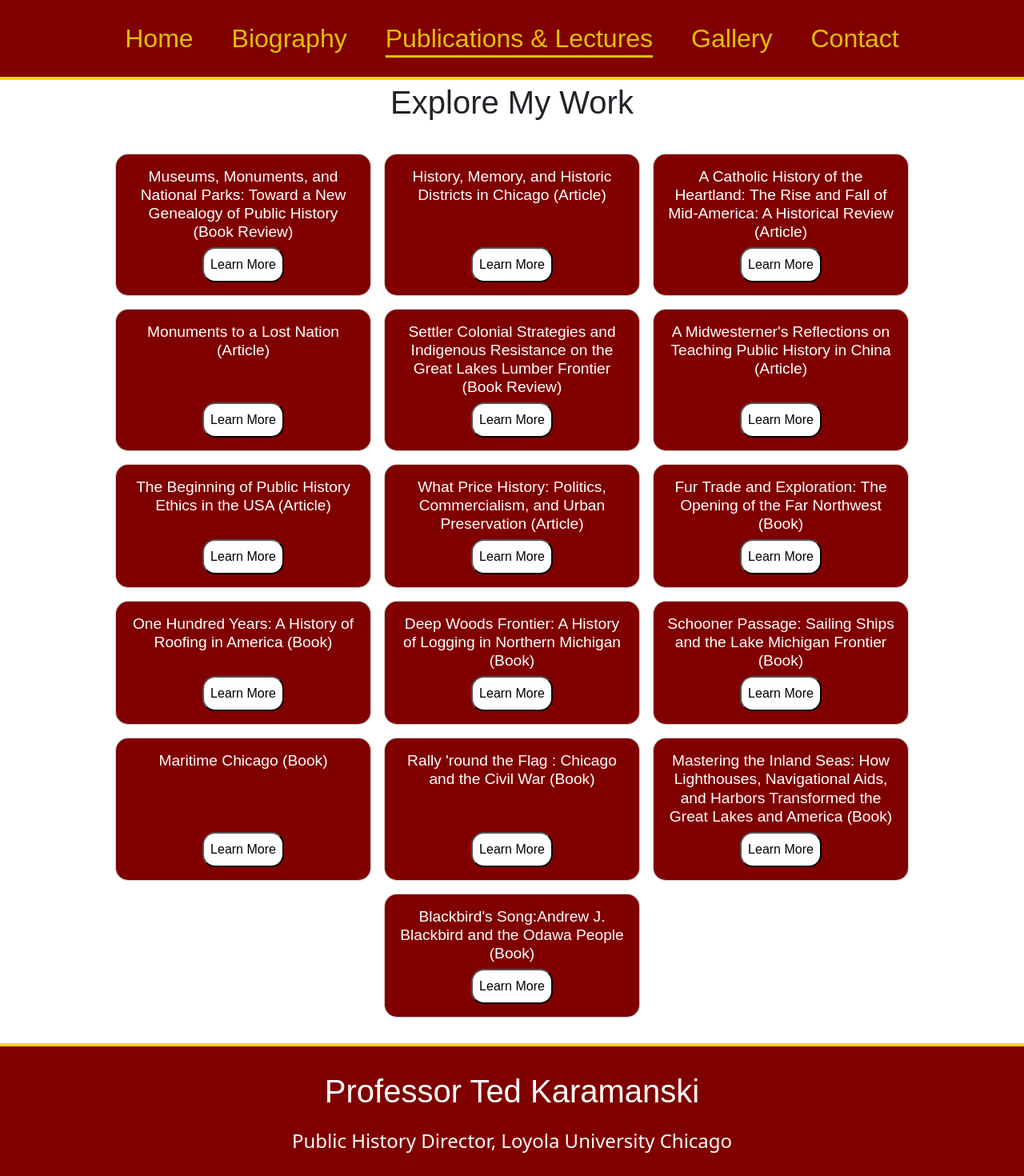
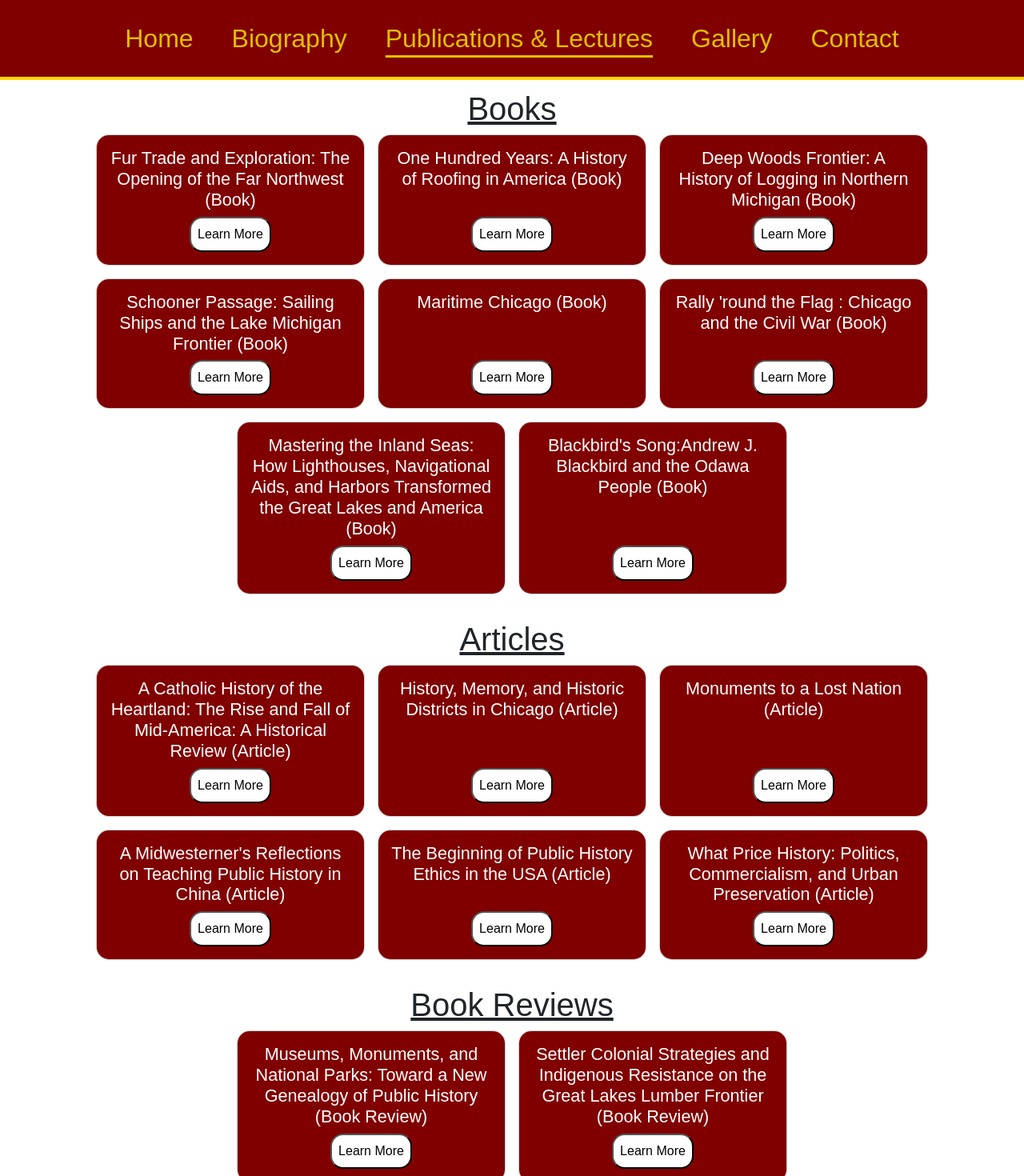
Before and after one commit to alecnissen/ted-personal-website, a React (Vite) app: page /Publications in a window 1280 px wide. Shown: the top 1470 px of the page at 80% size. Built offline with nearby package versions, Linux system fonts and the light colour scheme; a web font is replaced by a local one.

Commit message:
refactored publications page, to include sections for books, book reviews, and articles

```diff
--- a/notes.js
+++ b/notes.js
@@ -94,3 +94,7 @@
 // an underline will indicate what page the user is currently on,
 
 // look back at previous example and implement
+
+// ***
+
+// organize publications into different sections
--- a/src/Publications.jsx
+++ b/src/Publications.jsx
@@ -8,32 +8,76 @@ export default function Publications() {
     <>
     <Header></Header>
     <div className='publications-page-content-wrapper'>
-      <h1 className='publications-header-text'>Explore My Work</h1>
+      {/* <h1 className='publications-header-text'>Explore My Work</h1> */}
 
-        <div className='publications-page-content-container'>
-        <Card className="publications-card">
-          {/* <img src={book1Img}></img> */}
+      <h1 className='books-header-text-container'>Books</h1>
+
+      <div className='publications-page-book-container'>
+
+      <Card className="publications-card">
+
           <Card.Body id="publications-card-body">
-            <h1>Museums, Monuments, and National Parks: Toward a New Genealogy of Public History (Book Review)</h1>
+            <h1>Fur Trade and Exploration: The Opening of the Far Northwest (Book)</h1>
 
 
 
             <div className='publications-button-container'>
-            <button><a href='https://ecommons.luc.edu/history_facpubs/7/' target='_blank'>Learn More</a></button>
+            <button><a href='https://ecommons.luc.edu/facultybooks/37/' target='_blank'>Learn More</a></button>
             </div>
 
           </Card.Body>
         </Card>
 
         <Card className="publications-card">
-          {/* <img src={book1Img}></img> */}
+
           <Card.Body id="publications-card-body">
-            <h1>History, Memory, and Historic Districts in Chicago (Article)</h1>
+            <h1>One Hundred Years: A History of Roofing in America (Book)</h1>
 
 
 
             <div className='publications-button-container'>
-            <button><a href='https://ecommons.luc.edu/history_facpubs/10/' target='_blank'>Learn More</a></button>
+            <button><a href='https://ecommons.luc.edu/facultybooks/38/' target='_blank'>Learn More</a></button>
+            </div>
+
+          </Card.Body>
+        </Card>
+
+        <Card className="publications-card">
+
+         <Card.Body id="publications-card-body">
+           <h1>Deep Woods Frontier: A History of Logging in Northern Michigan (Book)</h1>
+
+
+
+           <div className='publications-button-container'>
+           <button><a href='https://ecommons.luc.edu/facultybooks/39/' target='_blank'>Learn More</a></button>
+           </div>
+
+         </Card.Body>
+       </Card>
+
+       <Card className="publications-card">
+
+          <Card.Body id="publications-card-body">
+            <h1>Schooner Passage: Sailing Ships and the Lake Michigan Frontier (Book)</h1>
+
+
+
+            <div className='publications-button-container'>
+            <button><a href='https://ecommons.luc.edu/facultybooks/40/' target='_blank'>Learn More</a></button>
+            </div>
+
+          </Card.Body>
+        </Card>
+
+        <Card className="publications-card">
+          <Card.Body id="publications-card-body">
+            <h1>Maritime Chicago (Book)</h1>
+
+
+
+            <div className='publications-button-container'>
+            <button><a href='https://ecommons.luc.edu/facultybooks/41/' target='_blank'>Learn More</a></button>
             </div>
 
           </Card.Body>
@@ -41,7 +85,58 @@ export default function Publications() {
 
 
         <Card className="publications-card">
-          {/* <img src={book1Img}></img> */}
+
+          <Card.Body id="publications-card-body">
+            <h1>Rally 'round the Flag : Chicago and the Civil War (Book)</h1>
+
+
+
+            <div className='publications-button-container'>
+            <button><a href='https://ecommons.luc.edu/facultybooks/220/' target='_blank'>Learn More</a></button>
+            </div>
+
+          </Card.Body>
+        </Card>
+
+        <Card className="publications-card">
+          <Card.Body id="publications-card-body">
+            <h1>Mastering the Inland Seas: How Lighthouses, Navigational Aids, and Harbors Transformed the Great Lakes and America (Book)</h1>
+
+
+
+            <div className='publications-button-container'>
+            <button><a href='https://ecommons.luc.edu/facultybooks/219/' target='_blank'>Learn More</a></button>
+            </div>
+
+          </Card.Body>
+        </Card>
+
+
+        <Card className="publications-card">
+
+          <Card.Body id="publications-card-body">
+            <h1>Blackbird's Song:Andrew J. Blackbird and the Odawa People (Book)</h1>
+
+
+
+            <div className='publications-button-container'>
+            <button><a href='https://ecommons.luc.edu/facultybooks/222/' target='_blank'>Learn More</a></button>
+            </div>
+
+          </Card.Body>
+        </Card>
+
+
+
+
+      </div>
+
+
+      <h1 className='articles-header-text'>Articles</h1>
+
+      <div className='articles-content-container'>
+
+      <Card className="publications-card">
           <Card.Body id="publications-card-body">
             <h1>A Catholic History of the Heartland: The Rise and Fall of Mid-America: A Historical Review (Article)</h1>
 
@@ -56,7 +151,22 @@ export default function Publications() {
 
 
         <Card className="publications-card">
-          {/* <img src={book1Img}></img> */}
+
+          <Card.Body id="publications-card-body">
+            <h1>History, Memory, and Historic Districts in Chicago (Article)</h1>
+
+
+
+            <div className='publications-button-container'>
+            <button><a href='https://ecommons.luc.edu/history_facpubs/10/' target='_blank'>Learn More</a></button>
+            </div>
+
+          </Card.Body>
+        </Card>
+
+
+
+        <Card className="publications-card">
           <Card.Body id="publications-card-body">
             <h1>Monuments to a Lost Nation (Article)</h1>
 
@@ -69,8 +179,83 @@ export default function Publications() {
           </Card.Body>
         </Card>
 
+
         <Card className="publications-card">
-          {/* <img src={book1Img}></img> */}
+          <Card.Body id="publications-card-body">
+            <h1>A Midwesterner's Reflections on Teaching Public History in China (Article)</h1>
+
+
+
+            <div className='publications-button-container'>
+            <button><a href='https://ecommons.luc.edu/history_facpubs/70/' target='_blank'>Learn More</a></button>
+            </div>
+
+          </Card.Body>
+        </Card>
+
+
+        <Card className="publications-card">
+          <Card.Body id="publications-card-body">
+            <h1>The Beginning of Public History Ethics in the USA (Article)</h1>
+
+
+
+            <div className='publications-button-container'>
+            <button><a href='https://ecommons.luc.edu/history_facpubs/72/' target='_blank'>Learn More</a></button>
+            </div>
+
+          </Card.Body>
+        </Card>
+
+
+        <Card className="publications-card">
+          <Card.Body id="publications-card-body">
+            <h1>What Price History: Politics, Commercialism, and Urban Preservation (Article)</h1>
+
+
+
+            <div className='publications-button-container'>
+            <button><a href='https://ecommons.luc.edu/history_facpubs/69/' target='_blank'>Learn More</a></button>
+            </div>
+
+          </Card.Body>
+        </Card>
+
+
+
+
+
+
+
+
+
+
+
+      </div>
+
+      <h1 className='book-reviews-header-text'>Book Reviews</h1>
+
+      <div className='book-review-container'>
+
+
+      <Card className="publications-card">
+
+          <Card.Body id="publications-card-body">
+            <h1>Museums, Monuments, and National Parks: Toward a New Genealogy of Public History (Book Review)</h1>
+
+
+
+            <div className='publications-button-container'>
+            <button><a href='https://ecommons.luc.edu/history_facpubs/7/' target='_blank'>Learn More</a></button>
+            </div>
+
+          </Card.Body>
+        </Card>
+
+
+
+        <Card className="publications-card">
+
           <Card.Body id="publications-card-body">
             <h1>Settler Colonial Strategies and Indigenous Resistance on the Great Lakes Lumber Frontier (Book Review)</h1>
 
@@ -86,168 +271,13 @@ export default function Publications() {
 
 
 
-        <Card className="publications-card">
-          {/* <img src={book1Img}></img> */}
-          <Card.Body id="publications-card-body">
-            <h1>A Midwesterner's Reflections on Teaching Public History in China (Article)</h1>
-
-
-
-            <div className='publications-button-container'>
-            <button><a href='https://ecommons.luc.edu/history_facpubs/70/' target='_blank'>Learn More</a></button>
-            </div>
-
-          </Card.Body>
-        </Card>
-
-
-        <Card className="publications-card">
-          {/* <img src={book1Img}></img> */}
-          <Card.Body id="publications-card-body">
-            <h1>The Beginning of Public History Ethics in the USA (Article)</h1>
-
-
-
-            <div className='publications-button-container'>
-            <button><a href='https://ecommons.luc.edu/history_facpubs/72/' target='_blank'>Learn More</a></button>
-            </div>
-
-          </Card.Body>
-        </Card>
-
-
-        <Card className="publications-card">
-          {/* <img src={book1Img}></img> */}
-          <Card.Body id="publications-card-body">
-            <h1>What Price History: Politics, Commercialism, and Urban Preservation (Article)</h1>
-
-
-
-            <div className='publications-button-container'>
-            <button><a href='https://ecommons.luc.edu/history_facpubs/69/' target='_blank'>Learn More</a></button>
-            </div>
-
-          </Card.Body>
-        </Card>
-
-        <Card className="publications-card">
-          {/* <img src={book1Img}></img> */}
-          <Card.Body id="publications-card-body">
-            <h1>Fur Trade and Exploration: The Opening of the Far Northwest (Book)</h1>
-
-
-
-            <div className='publications-button-container'>
-            <button><a href='https://ecommons.luc.edu/facultybooks/37/' target='_blank'>Learn More</a></button>
-            </div>
-
-          </Card.Body>
-        </Card>
-
-        <Card className="publications-card">
-          {/* <img src={book1Img}></img> */}
-          <Card.Body id="publications-card-body">
-            <h1>One Hundred Years: A History of Roofing in America (Book)</h1>
-
-
-
-            <div className='publications-button-container'>
-            <button><a href='https://ecommons.luc.edu/facultybooks/38/' target='_blank'>Learn More</a></button>
-            </div>
-
-          </Card.Body>
-        </Card>
-
-        <Card className="publications-card">
-          {/* <img src={book1Img}></img> */}
-          <Card.Body id="publications-card-body">
-            <h1>Deep Woods Frontier: A History of Logging in Northern Michigan (Book)</h1>
-
-
-
-            <div className='publications-button-container'>
-            <button><a href='https://ecommons.luc.edu/facultybooks/39/' target='_blank'>Learn More</a></button>
-            </div>
-
-          </Card.Body>
-        </Card>
-
-        <Card className="publications-card">
-          {/* <img src={book1Img}></img> */}
-          <Card.Body id="publications-card-body">
-            <h1>Schooner Passage: Sailing Ships and the Lake Michigan Frontier (Book)</h1>
-
-
-
-            <div className='publications-button-container'>
-            <button><a href='https://ecommons.luc.edu/facultybooks/40/' target='_blank'>Learn More</a></button>
-            </div>
-
-          </Card.Body>
-        </Card>
-
-
-        <Card className="publications-card">
-          {/* <img src={book1Img}></img> */}
-          <Card.Body id="publications-card-body">
-            <h1>Maritime Chicago (Book)</h1>
-
-
-
-            <div className='publications-button-container'>
-            <button><a href='https://ecommons.luc.edu/facultybooks/41/' target='_blank'>Learn More</a></button>
-            </div>
-
-          </Card.Body>
-        </Card>
-
-        <Card className="publications-card">
-          {/* <img src={book1Img}></img> */}
-          <Card.Body id="publications-card-body">
-            <h1>Rally 'round the Flag : Chicago and the Civil War (Book)</h1>
-
-
-
-            <div className='publications-button-container'>
-            <button><a href='https://ecommons.luc.edu/facultybooks/220/' target='_blank'>Learn More</a></button>
-            </div>
-
-          </Card.Body>
-        </Card>
-
-        <Card className="publications-card">
-          {/* <img src={book1Img}></img> */}
-          <Card.Body id="publications-card-body">
-            <h1>Mastering the Inland Seas: How Lighthouses, Navigational Aids, and Harbors Transformed the Great Lakes and America (Book)</h1>
-
-
-
-            <div className='publications-button-container'>
-            <button><a href='https://ecommons.luc.edu/facultybooks/219/' target='_blank'>Learn More</a></button>
-            </div>
-
-          </Card.Body>
-        </Card>
-
-        <Card className="publications-card">
-          {/* <img src={book1Img}></img> */}
-          <Card.Body id="publications-card-body">
-            <h1>Blackbird's Song:Andrew J. Blackbird and the Odawa People (Book)</h1>
-
-
-
-            <div className='publications-button-container'>
-            <button><a href='https://ecommons.luc.edu/facultybooks/222/' target='_blank'>Learn More</a></button>
-            </div>
-
-          </Card.Body>
-        </Card>
+      </div>
 
 
 
 
 
-        </div>
+
 
     </div>
 
--- a/src/Styles/publications_page_styles.scss
+++ b/src/Styles/publications_page_styles.scss
@@ -23,7 +23,7 @@
 }
 
 .publications-card {
-    width: 20rem;
+    width: 21rem;
     border-radius: 1rem;
     overflow: hidden;
 }
@@ -65,6 +65,40 @@
     text-align: center;
 }
 
+.books-header-text-container {
+    margin-top: 7rem;
+}
+
+.publications-page-book-container,
+.articles-content-container,
+.book-review-container {
+    display: flex;
+    justify-content: center;
+    align-items: stretch;
+    flex-wrap: wrap;
+    // margin-top: 2rem;
+    gap: 1rem;
+    max-width: 90rem;
+    margin-bottom: 2rem;
+
+}
+
+.books-header-text-container,
+.articles-header-text,
+.book-reviews-header-text {
+    text-decoration: underline;
+}
+
+#publications-card-body h1 {
+    font-size: 1.35rem;
+}
+
+@media (max-width: 690px) {
+    .publications-card {
+        width: 19rem;
+    }
+}
+
 @media (max-width: 655px) {
     .publications-page-content-container {
         margin-top: 0;
@@ -72,10 +106,16 @@
 }
 
 @media (max-width: 504px) {
-.publications-header-text {
-    text-align: center;
-    padding-top: 8rem;
-}
+
+    .books-header-text-container {
+        margin-top: 10rem;
+    }
 
 
 }
+
+@media (max-width: 350px) {
+    .publications-card {
+        width: 19rem;
+    }
+}
```
